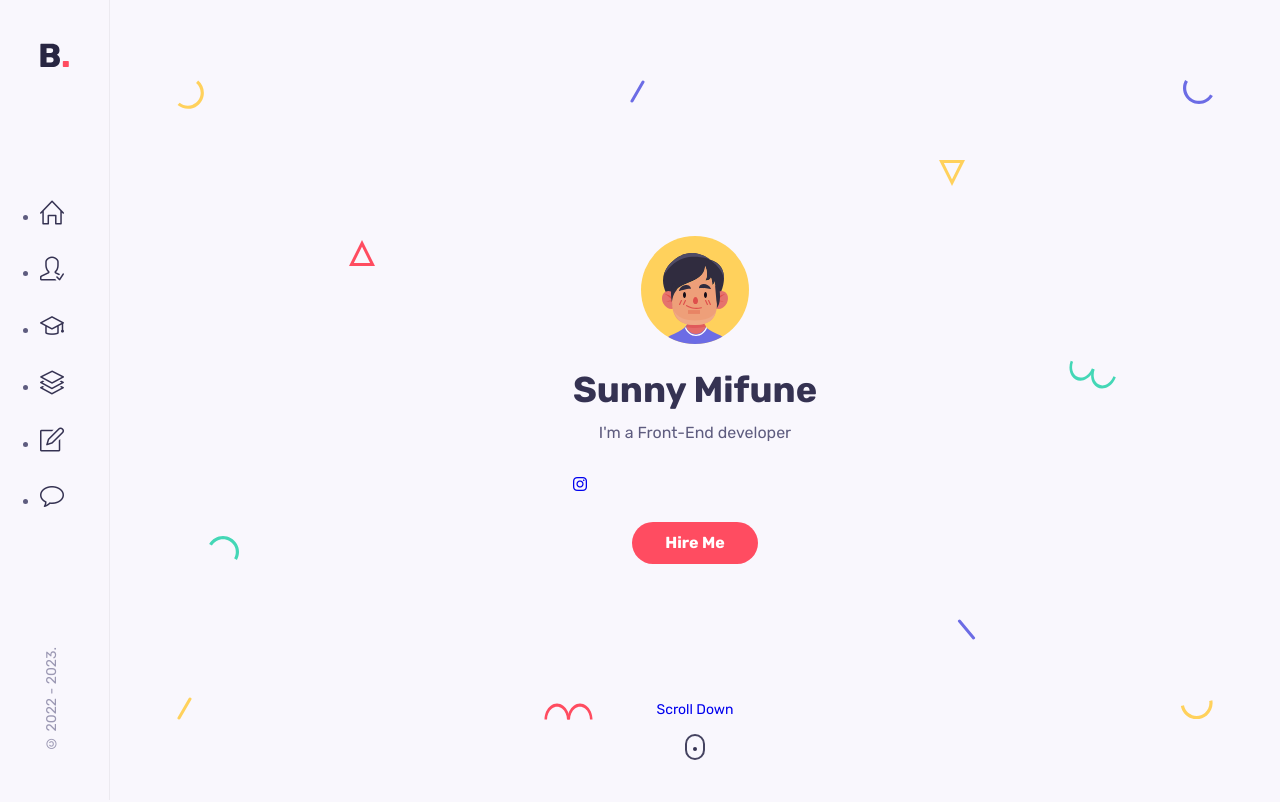
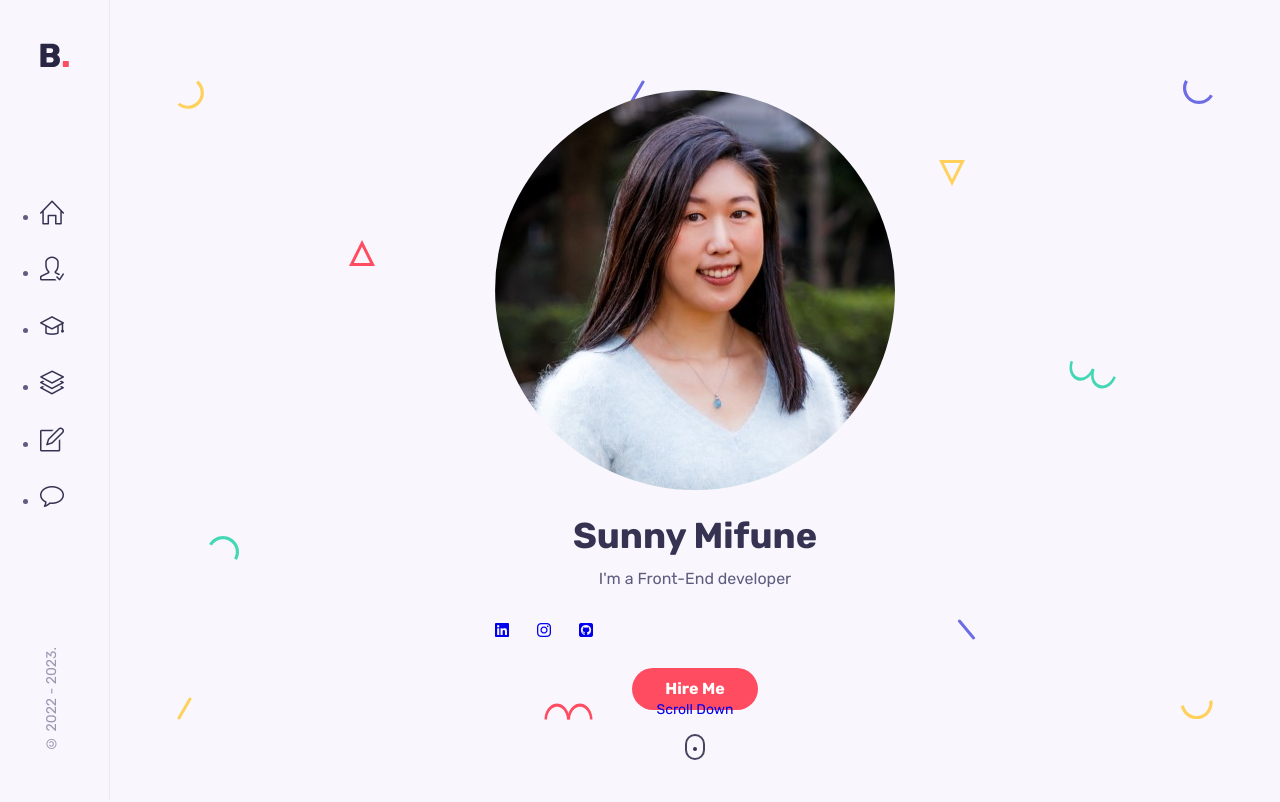
Before and after one commit to SunnyMifune/portfolio, a React (Create React App) app: page / in a window 1280 px wide. Shown: the top 802 px of the page. Built offline with nearby package versions, Linux system fonts and the light colour scheme.

Commit message:
small change

```diff
--- a/src/components/home/HeaderSocials.jsx
+++ b/src/components/home/HeaderSocials.jsx
@@ -3,8 +3,16 @@
 const HeaderSocials = () => {
   return (
     <div className="home_socials">
+      <a href="https://www.linkedin.com/in/sunnymifune/" className="home_social-link" target="_blank">
+      <i class="fa-brands fa-linkedin"></i>
+      </a>
+
       <a href="https://instagram.com/sunnymifune?igshid=Nzg3Njl1NG1=" className="home_social-link" target="_blank">
       <i class="fa-brands fa-instagram"></i>
+      </a>
+
+      <a href="https://github.com/SunnyMifune" className="home_social-link" target="_blank">
+      <i class="fa-brands fa-square-github"></i>
       </a>
     </div>
   )
--- a/src/components/home/Home.jsx
+++ b/src/components/home/Home.jsx
@@ -1,6 +1,6 @@
 import React from 'react';
 import "./home.css";
-import Me from "../../assets/avatar-1.svg";
+import Me from "../../assets/myphoto.jpeg";
 import HeaderSocials from './HeaderSocials';
 import ScrollDowm from './ScrollDown';
 import Shapes from './Shapes';
--- a/src/components/home/home.css
+++ b/src/components/home/home.css
@@ -14,6 +14,7 @@
 
 .home_img {
   margin-bottom: 1.5rem;
+  border-radius: 50%;
 }
 
 .home_name {
```
